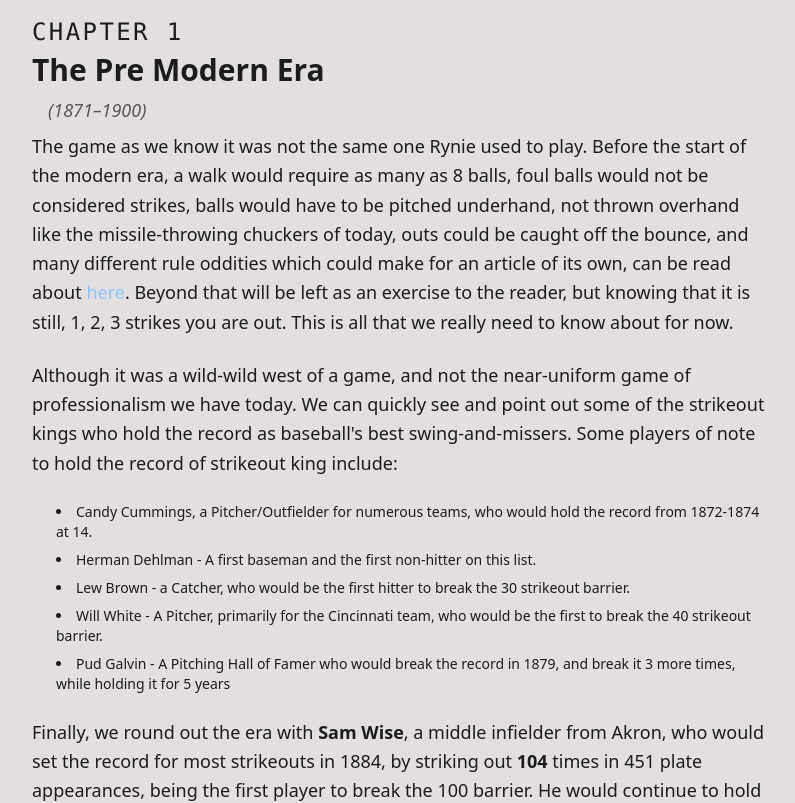
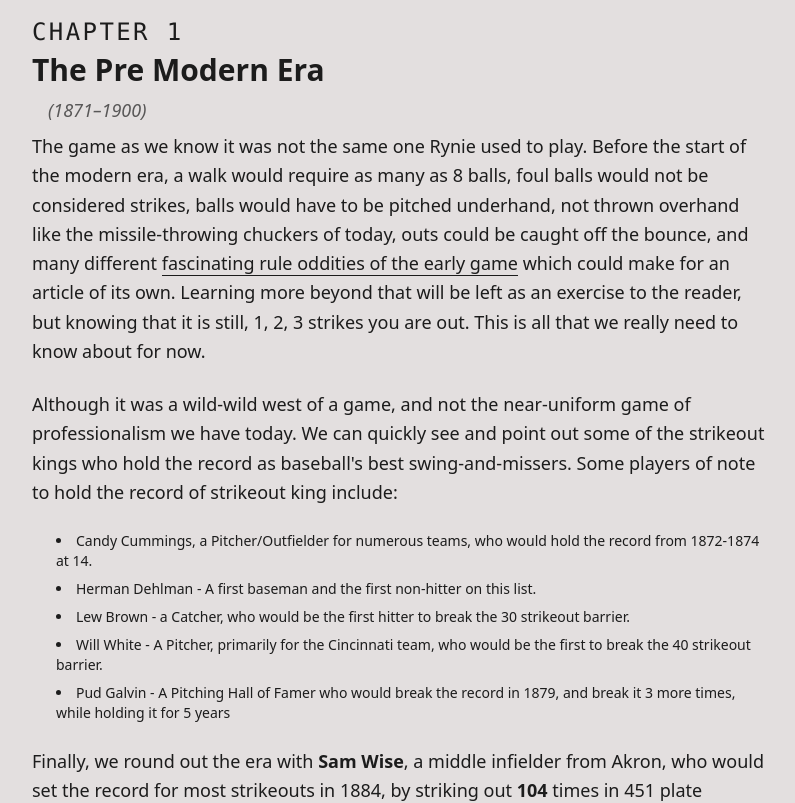
Before and after one commit to ColeB2/probablybaseball, a Next.js app: page /articles/strikeout-progression in a window 1280 px wide. Shown: the part 980-1783 px from the top of the page, without its empty margins (240-1035 px from the left). Built offline with nearby package versions, Linux system fonts and the light colour scheme.

Commit message:
link text changes, and color for link assesibility

```diff
--- a/src/app/articles/strikeout-progression/strikeoutProgContent.tsx
+++ b/src/app/articles/strikeout-progression/strikeoutProgContent.tsx
@@ -114,11 +114,11 @@ export default function StrikeoutProgContent() {
                 <p className="text-lg leading-relaxed mb-6">
                     The game as we know it was not the same one Rynie used to play. Before the start of the modern era, a walk would
                     require as many as 8 balls, foul balls would not be considered strikes, balls would have to be pitched underhand,
-                    not thrown overhand like the missile-throwing chuckers of today, outs could be caught off the bounce, and many different rule oddities
-                    which could make for an article of its own, can be read
-                    about <a className="text-blue-300 hover:text-blue-500" href="https://www.baseball-almanac.com/rule11.shtml">here</a>.
-                    Beyond that will be left as an exercise to the reader, but knowing that it is still, 1, 2, 3 strikes you are out.
-                    This is all that we really need to know about for now.
+                    not thrown overhand like the missile-throwing chuckers of today, outs could be caught off the bounce, and many
+                    different <a className="text-primary hover:text-secondary border-b border-color hover:border-blue-500 transition-colors" href="https://www.baseball-almanac.com/rule11.shtml">
+                    fascinating rule oddities of the early game</a> which could make for an article of its own.
+                    Learning more beyond that will be left as an exercise to the reader,
+                    but knowing that it is still, 1, 2, 3 strikes you are out. This is all that we really need to know about for now.
                 </p>
                 <p className="text-lg leading-relaxed  mb-6">
                     Although it was a wild-wild west of a game, and not the near-uniform game of professionalism we have today.
```
